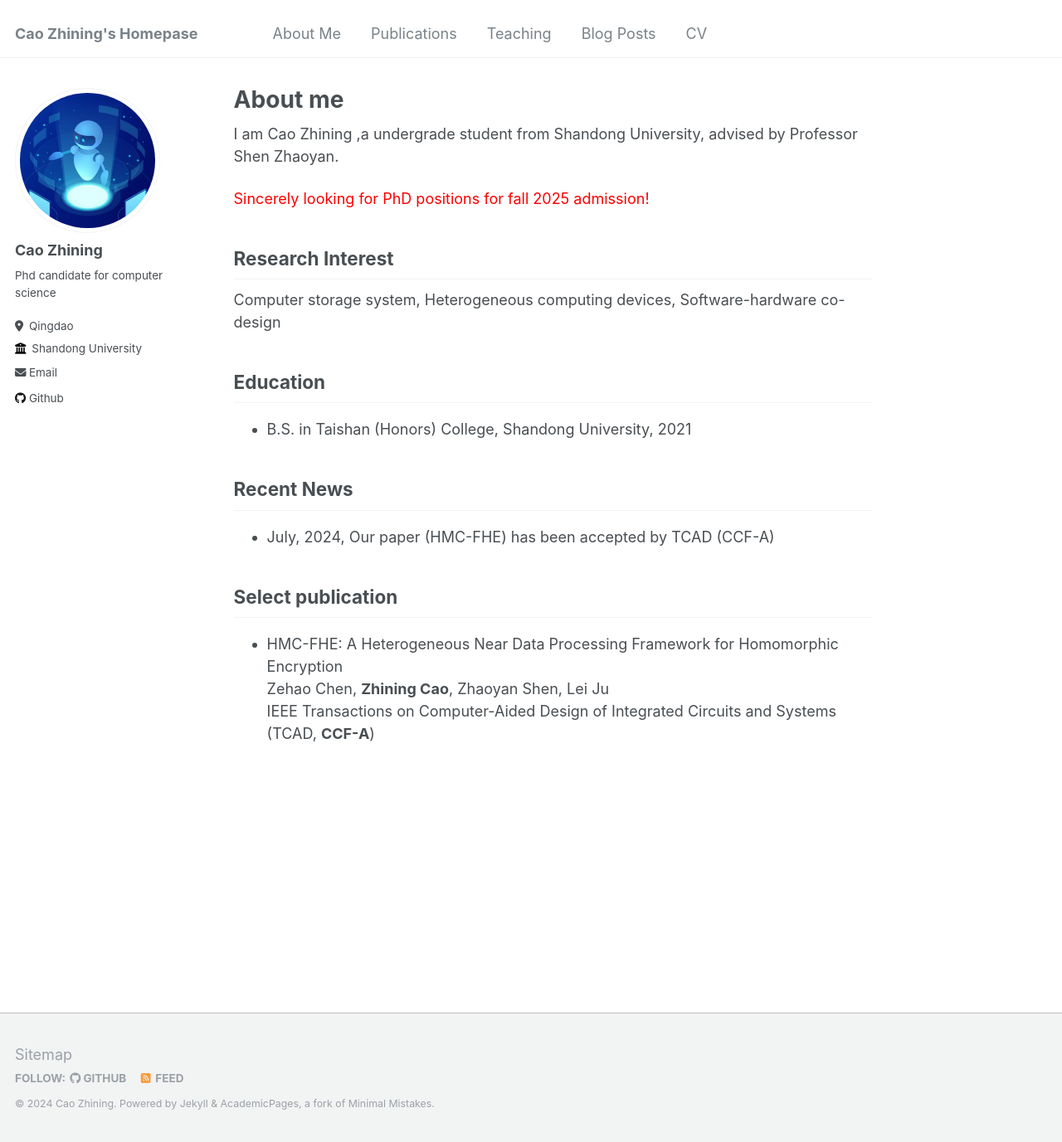
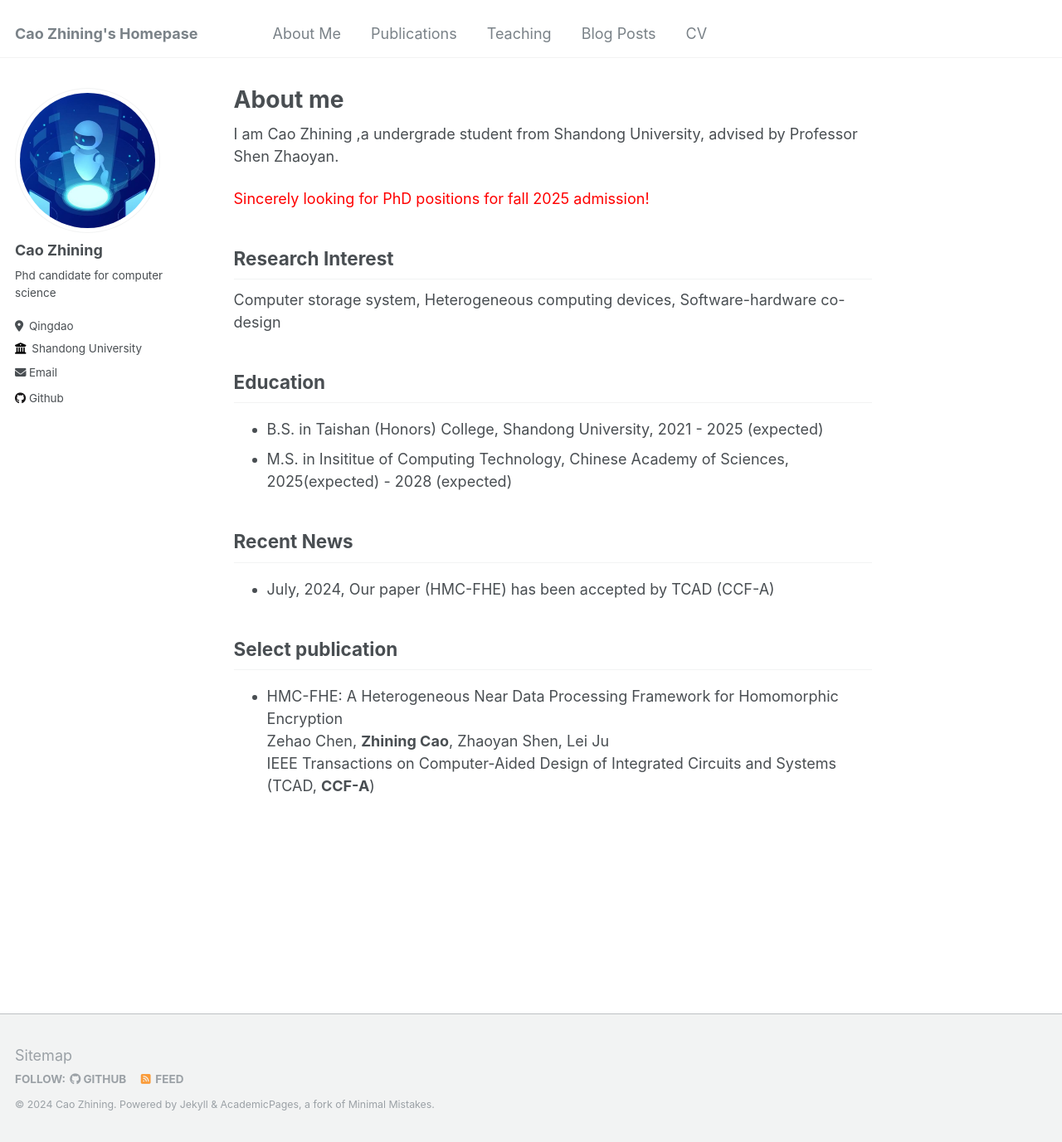
Before and after one commit to caozhining/caozhining.github.io, a Jekyll site: the page built from _pages/about.md, in a window 1280 px wide and 1377 px high. Shown: the whole window at 83% size. Built offline with Jekyll 4.4.1, drawn with Linux system fonts in a browser that asks for light colours.

Commit message:
Update about.md
update master education

```diff
--- a/_pages/about.md
+++ b/_pages/about.md
@@ -17,7 +17,8 @@ Computer storage system, Heterogeneous computing devices, Software-hardware co-d
 
 Education
 ---------
-* B.S. in Taishan (Honors) College, Shandong University, 2021
+* B.S. in Taishan (Honors) College, Shandong University, 2021 - 2025 (expected)
+* M.S. in Insititue of Computing Technology, Chinese Academy of Sciences,  2025(expected) - 2028 (expected)
 
 Recent News
 ---------
```
